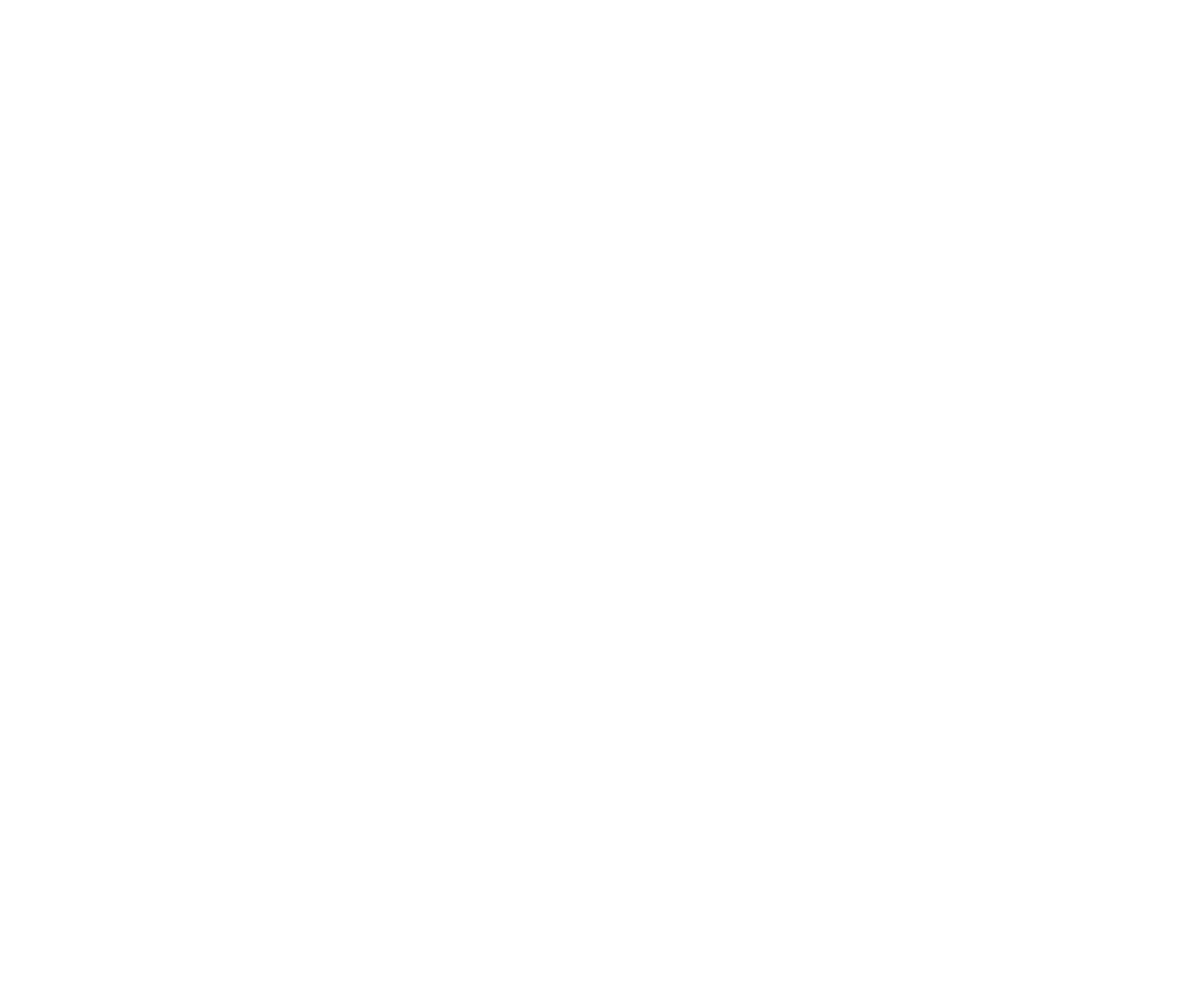
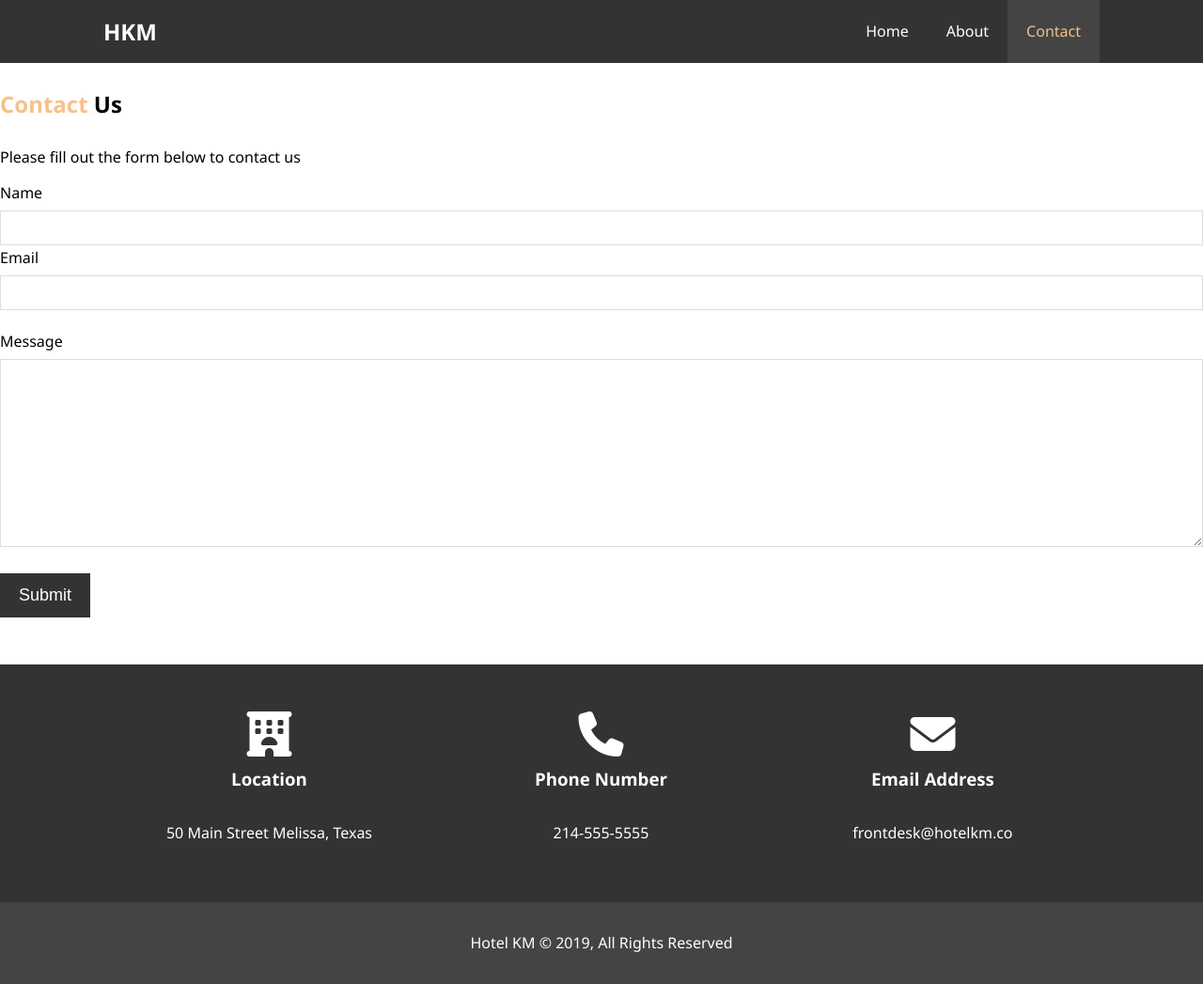
Before and after one commit to kevinmitchell36/hkm, a plain HTML site: page contact.html in a window 1280 px wide. Shown: the whole page at 94% size. Before the commit the page ends 800 px from the top, so only its background shows below. Drawn offline with Linux system fonts and the light colour scheme.

Commit message:
Add Contact page/styling end of lesson

```diff
--- a/contact.html
+++ b/contact.html
@@ -0,0 +1,74 @@
+<!DOCTYPE html>
+<html lang="en">
+<head>
+  <meta charset="UTF-8">
+  <meta name="viewport" content="width=device-width, initial-scale=1.0">
+  <meta http-equiv="X-UA-Compatible" content="ie=edge">
+  <meta name="description" content="Welcome to the best hotel in Melissa Texas">
+  <meta name="keywords" content="hotel,melissa hotel, texas hotel">
+  <script src="https://kit.fontawesome.com/3ffbf38ede.js" crossorigin="anonymous"></script>
+  <link rel="stylesheet" href="css/stylesheet.css">
+  <title>Hotel BT | Contact</title>
+</head>
+<body>
+
+  <header>
+    <nav id="navbar">
+      <div class="container">
+        <h1 class="logo"><a href="index.html"></a>HKM</h1>
+        <ul>
+          <li><a href="index.html">Home</a></li>
+          <li><a href="about.html">About</a></li>
+          <li><a class="current" href="contact.html">Contact</a></li>
+        </ul>
+      </div>
+    </nav>
+  </header>
+
+  <section id="contact-form" class="py-3">
+    <div id="container">
+      <h1 id="l-heading"><span class="text-primary">Contact</span> Us</h1>
+      <p>Please fill out the form below to contact us</p>
+      <form action="process.php">
+        <div class="form-group">
+          <label for="name">Name</label>
+          <input type="text" name="name" id="name">
+        <div class="form-group">
+          <label for="email">Email</label>
+          <input type="text" name="email" id="email">
+        </div>
+        <div class="form-group">
+          <label for="message">Message</label>
+          <textarea name="message" id="message"></textarea>
+        </div>
+        <button type="submit" class="btn">Submit</button>
+      </form>
+    </div>
+  </section>
+
+  <section id="contact-info" class="bg-dark">
+    <div class="container">
+      <div class="box">
+      <i class="fas fa-hotel fa-3x"></i>
+      <h3>Location</h3>
+      <p>50 Main Street Melissa, Texas</p>
+    </div>
+    <div class="box">
+      <i class="fas fa-phone fa-3x"></i>
+      <h3>Phone Number</h3>
+      <p>214-555-5555</p>
+    </div>
+    <div class="box">
+      <i class="fas fa-envelope fa-3x"></i>
+      <h3>Email Address</h3>
+      <p>frontdesk@hotelkm.co</p>
+    </div>
+    </div>
+  </section>
+
+   <footer id="main-footer">
+    <p>Hotel KM &copy; 2019, All Rights Reserved</p>
+  </footer>
+
+</body>
+</html>
--- a/css/stylesheet.css
+++ b/css/stylesheet.css
@@ -234,6 +234,34 @@ p {
   opacity: 0.9;
 }
 
+/*Contact Form*/
+
+#contact-form .form-group {
+  margin-bottom: 20px;
+}
+
+#contact-form label {
+  display: block;
+  margin-bottom: 5px;
+}
+
+#contact-form input,
+#contact-form textarea {
+  width: 100%;
+  padding: 10px;
+  border: 1px #ddd solid;
+}
+
+#contact-form textarea {
+  height: 200px;
+}
+
+#contact-form input:focus,
+#contact-form textarea:focus {
+  outline: none;
+  border-color: #f7c08a;
+}
+
 /*Footer*/
 #main-footer {
   text-align: center;
```
